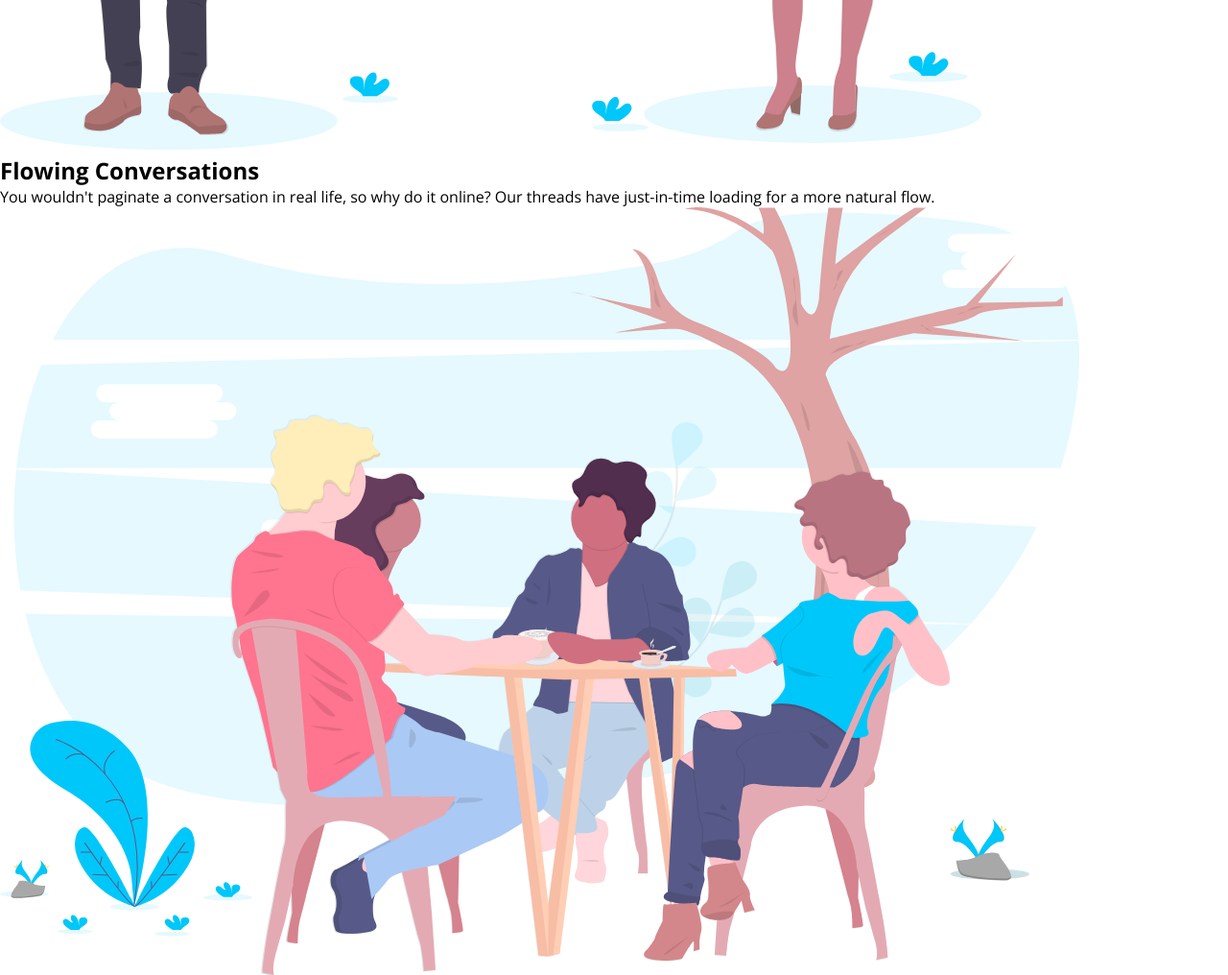
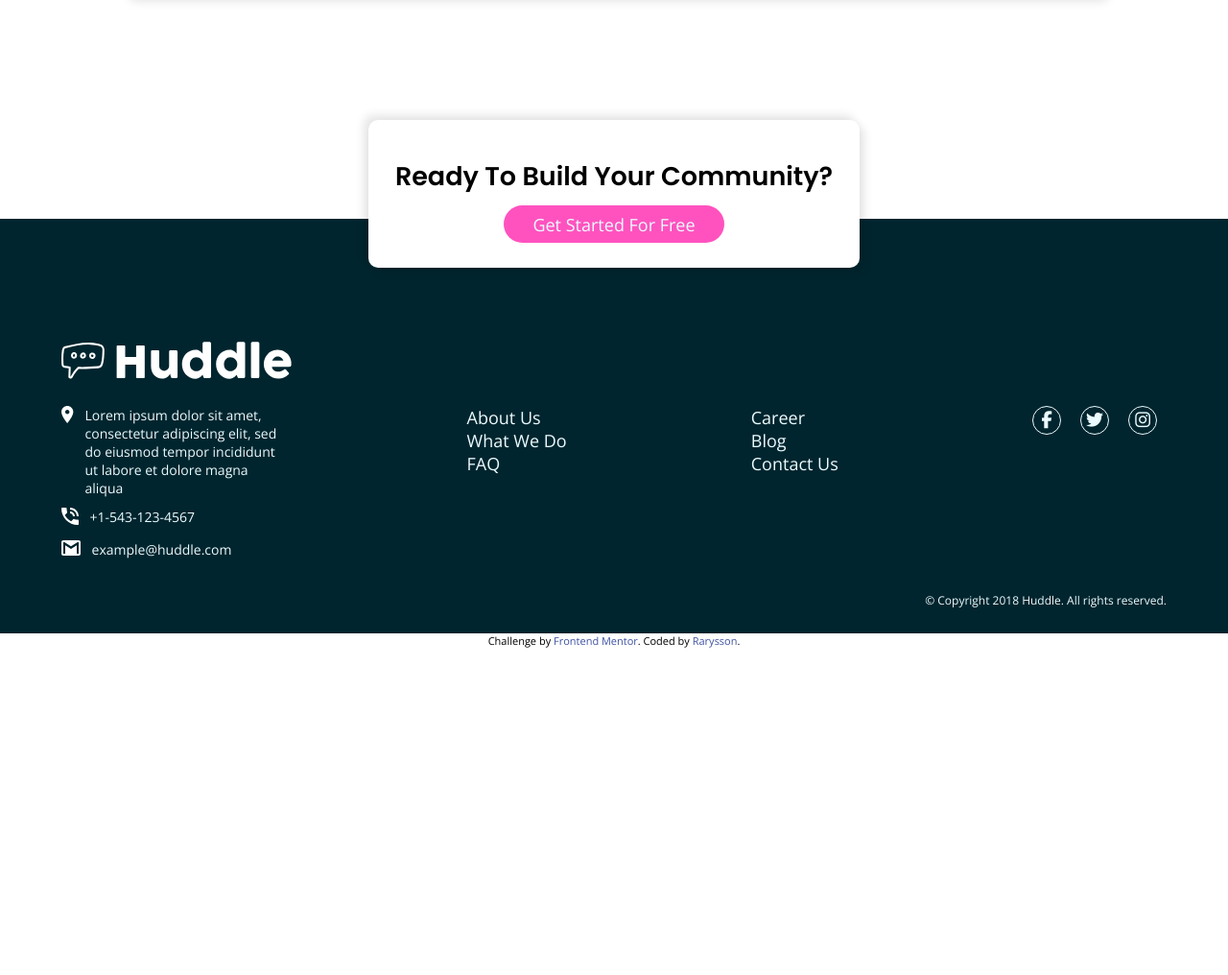
Before and after one commit to rarysson/Huddle-Landing-Page, a plain HTML site: page index.html in a window 1280 px wide. Shown: the part 1606-2622 px from the top of the page at 96% size. After the commit the page ends 2281 px from the top, so only its background shows below. Drawn offline with nearby package versions, Linux system fonts and the light colour scheme.

Commit message:
Add CSS style

```diff
--- a/index.html
+++ b/index.html
@@ -10,6 +10,7 @@
   <link rel="stylesheet" href="style.css">
   <link href="https://fonts.googleapis.com/css2?family=Poppins:wght@600&display=swap" rel="stylesheet">
   <link href="https://fonts.googleapis.com/css2?family=Open+Sans:wght@400;700&display=swap" rel="stylesheet">
+  <script src="https://kit.fontawesome.com/4279f73342.js" crossorigin="anonymous"></script>
 </head>
 
 <body>
@@ -20,7 +21,7 @@
     </nav>
 
     <div class="about-header">
-      <div class="info">
+      <div class="info-header">
         <h1>Build The Community Your Fans Will Love</h1>
         <p>
           Huddle re-imagines the way we build communities. You have a voice, but so does your audience.
@@ -30,13 +31,15 @@
         <button>Get Started For Free</button>
       </div>
 
+      <div class="decoration-header">
         <img src="./images/illustration-mockups.svg" alt="">
+      </div>
     </div>
   </section>
 
   <section class="section-advantages">
     <div class="card">
-      <div class="info">
+      <div class="card-info">
         <h2>Grow Together</h2>
         <p>
           Generate meaningful discussions with your audience and build a strong, loyal community.
@@ -44,11 +47,13 @@
         </p>
       </div>
 
+      <div class="decoration-card">
         <img src="./images/illustration-grow-together.svg" alt="">
+      </div>
     </div>
 
     <div class="card">
-      <div class="info">
+      <div class="card-info">
         <h2>Flowing Conversations</h2>
         <p>
           You wouldn't paginate a conversation in real life, so why do it online? Our threads
@@ -56,11 +61,13 @@
         </p>
       </div>
 
+      <div class="decoration-card">
         <img src="./images/illustration-flowing-conversation.svg" alt="">
+      </div>
     </div>
 
     <div class="card">
-      <div class="info">
+      <div class="card-info">
         <h2>Your Users</h2>
         <p>
           It takes no time at all to integrate Huddle with your app's authentication solution.
@@ -68,7 +75,9 @@
         </p>
       </div>
 
+      <div class="decoration-card">
         <img src="./images/illustration-your-users.svg" alt="">
+      </div>
     </div>
 
     <div class="card">
@@ -80,10 +89,12 @@
   <footer>
     <img src="./images/logo.svg" class="logo-footer" alt="logo">
 
-    <div>
+    <div class="info-footer">
       <div class="contacts">
         <div class="contact">
+          <div class="icon">
             <img src="./images/icon-location.svg" alt="">
+          </div>
           <p>
             Lorem ipsum dolor sit amet, consectetur adipiscing elit, sed do eiusmod tempor
             incididunt ut labore et dolore magna aliqua
@@ -91,26 +102,42 @@
         </div>
 
         <div class="contact">
+          <div class="icon">
             <img src="./images/icon-phone.svg" alt="">
+          </div>
           <p>+1-543-123-4567</p>
         </div>
 
         <div class="contact">
+          <div class="icon">
             <img src="./images/icon-email.svg" alt="">
+          </div>
           <p>example@huddle.com</p>
         </div>
       </div>
 
       <ul class="about">
-        <li>About Us</li>
-        <li>What We Do</li>
-        <li>FAQ</li>
+        <li>
+          <a href="#">About Us</a>
+        </li>
+        <li>
+          <a href="#">What We Do</a>
+        </li>
+        <li>
+          <a href="#">FAQ</a>
+        </li>
       </ul>
 
       <ul class="company">
-        <li>Career</li>
-        <li>Blog</li>
-        <li>Contact Us</li>
+        <li>
+          <a href="#">Career</a>
+        </li>
+        <li>
+          <a href="#">Blog</a>
+        </li>
+        <li>
+          <a href="#">Contact Us</a>
+        </li>
       </ul>
 
       <ul class="social">
@@ -120,7 +147,9 @@
       </ul>
     </div>
 
+    <div class="copyright">
       <p>&copy; Copyright 2018 Huddle. All rights reserved.</p>
+    </div>
   </footer>
 
   <div>
--- a/reset.css
+++ b/reset.css
@@ -19,6 +19,8 @@ ul {
 button {
 	cursor: pointer;
 	font-family: inherit;
+	font-size: inherit;
+	border: none;
 }
 
 /* Default properties of Frontend Mentor */
--- a/style.css
+++ b/style.css
@@ -7,8 +7,207 @@
 
 body {
 	font-family: "Open Sans", sans-serif;
+	font-size: 18px;
 }
 
-h1 {
+h1, h2 {
 	font-family: "Poppins", sans-serif;
 }
+
+button {
+	border-radius: 25px;
+}
+
+button:hover {
+	opacity: 0.8;
+}
+
+/* Section header configuration */
+.section-header {
+	background:
+		url("./images/bg-hero-desktop.svg"),
+		var(--very-pale-cyan);
+	background-repeat: no-repeat;
+	background-size: cover;
+	padding: 3% 5%;
+}
+
+.section-header nav {
+	display: flex;
+	justify-content: space-between;
+	margin-bottom: 3%;
+}
+
+.section-header nav button {
+	background-color: white;
+	padding: 10px 3%;
+	font-weight: 700;
+	box-shadow: 3px 3px 10px rgba(0, 0, 0, 0.1);
+}
+
+.about-header {
+	display: flex;
+	align-items: center;
+}
+
+.info-header {
+	flex: 1;
+}
+
+.info-header h1 {
+	font-size: 42px;
+}
+
+.info-header p {
+	margin: 3% 0;
+}
+
+.info-header button {
+	color: var(--very-pale-cyan);
+	background-color: var(--pink);
+	padding: 1.5% 6%;
+}
+
+.decoration-header {
+	flex: 1;
+}
+
+.decoration-header img {
+	width: 100%;
+	height: auto;
+}
+/* Section header configuration */
+
+
+
+/* Section advantages configuration */
+.section-advantages {
+	margin-top: 10%;
+}
+
+.card {
+	width: 80%;
+	margin: 0 auto;
+	margin-bottom: 3%;
+	border-radius: 10px;
+	box-shadow:
+		5px 5px 10px rgba(0, 0, 0, 0.1),
+		-5px -5px 10px rgba(0, 0, 0, 0.1);
+	display: flex;
+	align-items: center;
+}
+
+.card > * {
+	flex: 1;
+}
+
+.card-info {
+	padding-left: 10%;
+}
+
+.card-info p {
+	color: var(--grayish-blue);
+	margin-top: 2%;
+}
+
+.decoration-card {
+	padding: 2%;
+	display: flex;
+	justify-content: flex-end;
+}
+
+.decoration-card img {
+	width: 70%;
+	height: auto;
+}
+
+.card:nth-child(2) {
+	flex-direction: row-reverse;
+}
+
+.card:last-child {
+	width: 40%;
+	padding: 3% 0 2%;
+	text-align: center;
+	flex-direction: column;
+	background-color: white;
+	position: relative;
+	top: 7vw;
+}
+
+.card:last-child button {
+	margin-top: 2%;
+	color: var(--very-pale-cyan);
+	background-color: var(--pink);
+	padding: 1.5% 6%;
+}
+/* Section advantages configuration */
+
+
+
+/* Footer configuration */
+footer {
+	background-color: var(--very-dark-cyan);
+	padding: 10% 5% 2%;
+	color: var(--very-pale-cyan);
+}
+
+footer a {
+	color: var(--very-pale-cyan);
+}
+
+.logo-footer {
+	margin-bottom: 2%;
+	filter: brightness(0) invert(1);
+}
+
+.info-footer {
+	display: flex;
+	justify-content: space-between;
+	margin-bottom: 2%;
+}
+
+.contacts {
+	width: 20%;
+	display: flex;
+	flex-wrap: wrap;
+}
+
+.contact {
+	flex: 1 1 100%;
+	display: flex;
+	align-items: flex-start;
+	font-size: 14px;
+	margin-bottom: 5%;
+}
+
+.icon {
+	margin-right: 5%;
+}
+
+.social {
+	display: flex;
+}
+
+.social li {
+	width: 30px;
+	height: 30px;
+	margin: 0 10px;
+	border: 1px solid var(--very-pale-cyan);
+	border-radius: 50%;
+	align-self: flex-start;
+	display: flex;
+	justify-content: center;
+	align-items: center;
+}
+
+.social li:hover {
+	color: var(--very-dark-cyan);
+	background-color: var(--very-pale-cyan);
+}
+
+.copyright {
+	text-align: right;
+	font-size: 12px;
+}
+/* Footer configuration */
```
Lines whose indentation alone changed are shown as unchanged.
